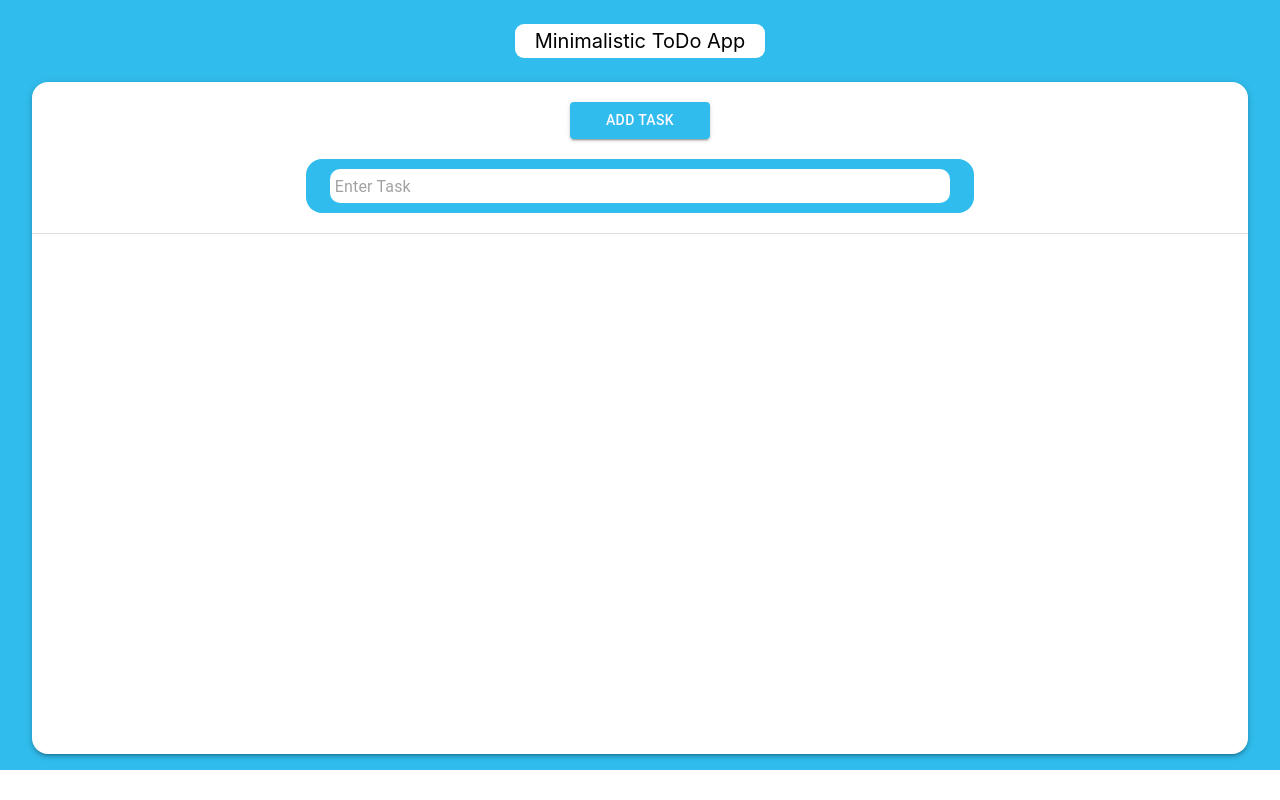
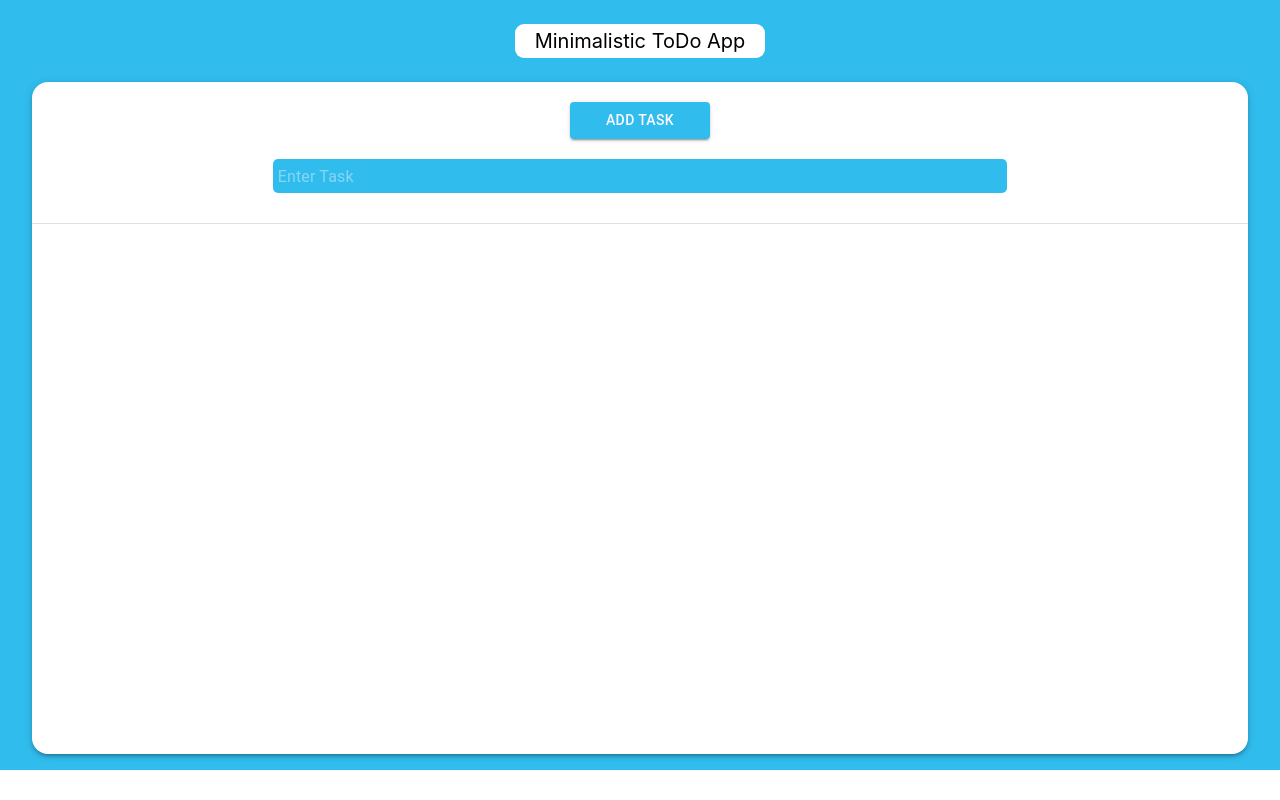
Before and after one commit to AswinAsok/ToDo-App, a React (Create React App) app: page / in a window 1280 px wide. Both pictures are taken after a click on the button "ADD TASK". Built offline with nearby package versions, Linux system fonts and the light colour scheme.

Commit message:
Input Box Style changes

```diff
--- a/src/Display/Display.jsx
+++ b/src/Display/Display.jsx
@@ -25,7 +25,7 @@ function Display({ Tasks_array, Task ,key, setTasks_array }) {
               >
                 <Box
                   className="display-box"
-                  borderRadius={16}
+                  borderRadius={9}
                   {...defaultProps}
                 >
                     {Task}
--- a/src/Form/Form.jsx
+++ b/src/Form/Form.jsx
@@ -11,15 +11,17 @@ const defaultProps = {
 
 const useStyles = makeStyles((theme) => ({
   input: {
-    color: "white",
-    backgroundColor: "white",
+    backgroundColor: "#30BCED",
     borderWidth: "0",
-    width: "92%",
-    marginTop: "10px",
+    width: "60%",
+    marginTop: "20px",
     marginBottom: "10px",
-    borderRadius: "10px",
+    borderRadius: "5px",
     paddingTop: "5px",
     paddingLeft: "5px",
+  },
+  multilineColor: {
+    color: "#FFFAFF",
   },
 }));
 
@@ -29,33 +31,25 @@ const Form = ({ clicked, setClicked, Task, setTasks_array, Tasks_array }) => {
   return (
     <div>
       <Grid container direction="column" justify="center" alignItems="center">
-        <Box className="form-box" borderRadius={16} {...defaultProps}>
-          <Grid
-            container
-            direction="column"
-            justify="center"
-            alignItems="center"
-          >
         <TextField
+          InputProps={{
+            className: classes.multilineColor,
+            disableUnderline: true
+          }}
           className={classes.input}
           id="standard-basic"
-              label=""
           placeholder="Enter Task"
           size="small"
-              InputProps={{ disableUnderline: true }}
           onChange={(event) => {
             if (
-                  event.target.value.substr(event.target.value.length - 1) ===
-                  "."
+              event.target.value.substr(event.target.value.length - 1) === "."
             ) {
               Task = event.target.value;
-                  setTasks_array( Tasks_array => Tasks_array.concat(Task));
+              setTasks_array((Tasks_array) => Tasks_array.concat(Task));
               setClicked(false);
             }
           }}
         />
-          </Grid>
-        </Box>
       </Grid>
     </div>
   );
```
Lines whose indentation alone changed are shown as unchanged.
